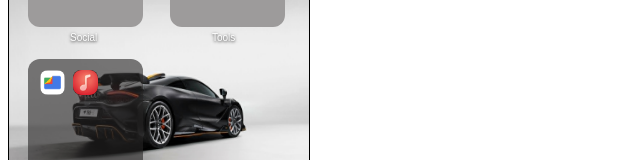
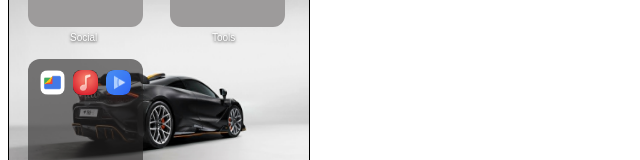
Before and after one commit to wgultiano/my-homescreen, a React (Vite) app: page / in a window 1280 px wide. Shown: the part 316-476 px from the top of the page, without its empty margins (0-640 px from the left). Built offline with nearby package versions, Linux system fonts and the light colour scheme.

Commit message:
Adding Arc Player to Daily Used Folder

```diff
--- a/src/components/DailyUsedFolder.jsx
+++ b/src/components/DailyUsedFolder.jsx
@@ -1,6 +1,6 @@
 import FilesIcon from '../icons/files-icon.png'
 import MusicIcon from '../icons/music-icon.png'
-// import ArcPlayerIcon from '../icons/arc-player-icon.png'
+import ArcPlayerIcon from '../icons/arc-player-icon.png'
 
 
 function DailyUsedFolder() {
@@ -24,14 +24,13 @@ function DailyUsedFolder() {
                     />
                 </a>
 
-                {/* <a href="">
+                <a href="">
                     <img
                         className="app-icon daily-used-folder-icon"
                         src={ArcPlayerIcon}
                         alt="Arc Player"
                     />
-                </a> */}
-
+                </a>
             </div>
             <p className="daily-used-folder-label">Daily Used</p>
         </>
```
Also changed, not shown: src/icons/arc-player-icon.png (added).
